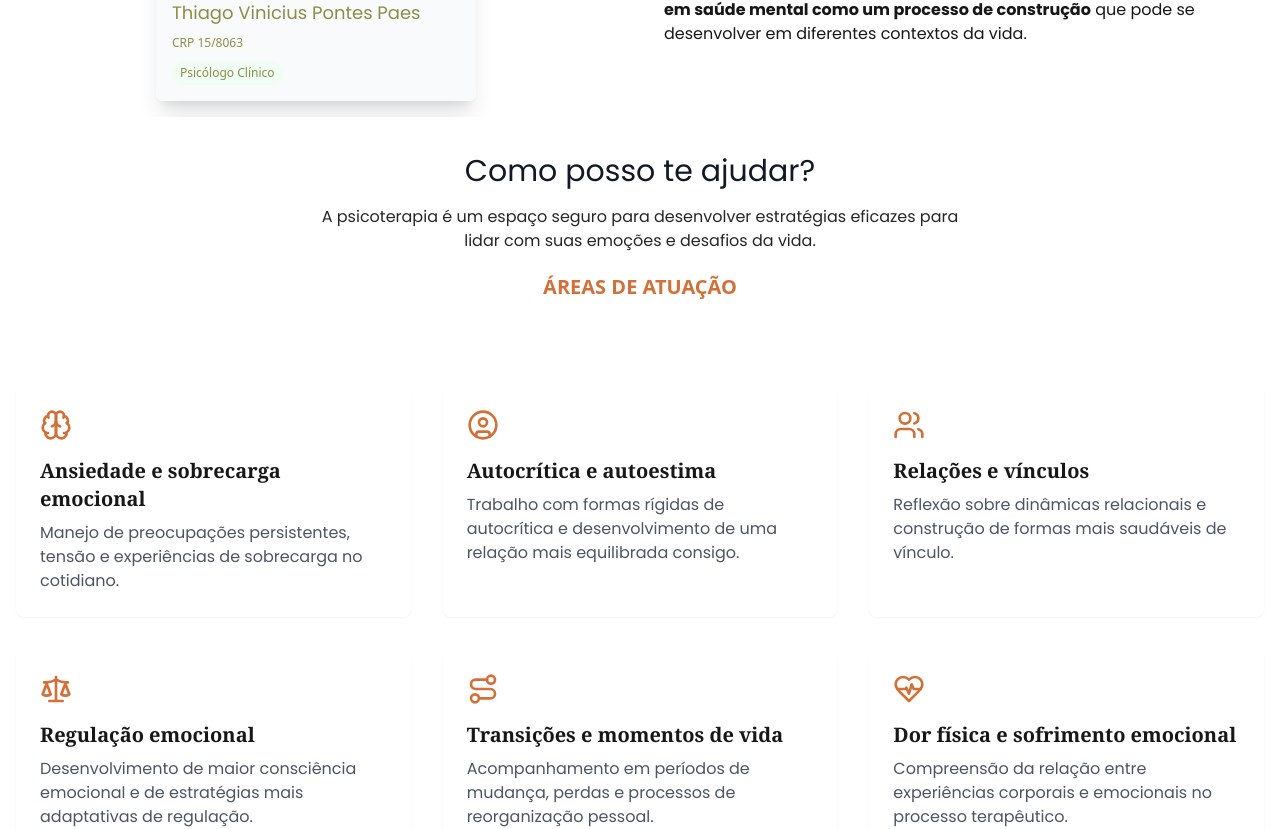
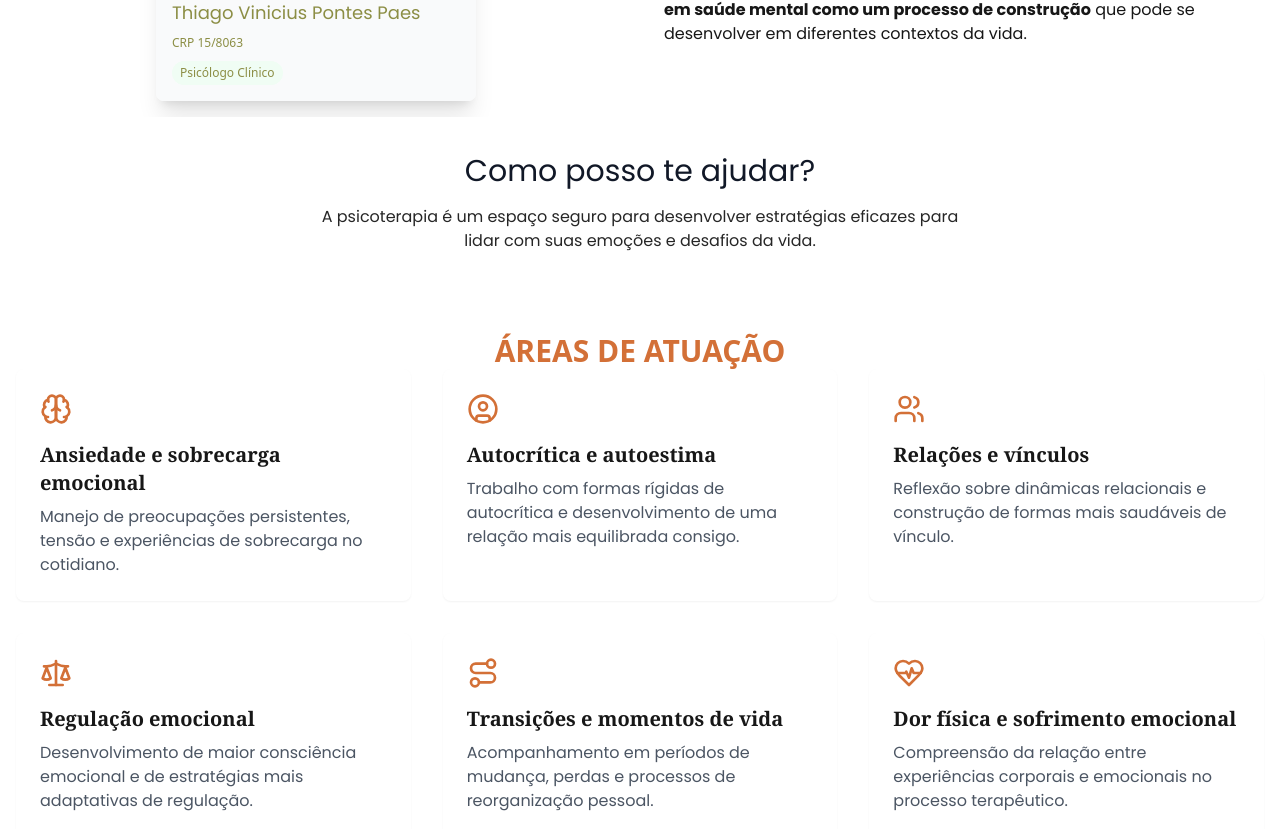
Before and after one commit to vitao-al/thiagopontespsicologo, a React (Vite) app: page / in a window 1280 px wide. Shown: the part 1056-1885 px from the top of the page. Built offline with nearby package versions, Linux system fonts and the light colour scheme.

Commit message:
style: fazendo justes nos espacamentos

```diff
--- a/src/components/Areas.tsx
+++ b/src/components/Areas.tsx
@@ -76,12 +76,14 @@ export default function Areas() {
   return (
     <section id="areas" className=" bg-white dark:bg-neutral-800 py-5">
       <div className="container mx-auto px-4 py-4">
-        <div className="text-center mb-16">
+        <div className="text-center mb-20">
           <h2 className="text-3xl font-bold text-gray-900 dark:text-white mb-4 font-poppins font-normal">Como posso te ajudar?</h2>
           <p className="text-neutral-800 dark:text-white max-w-2xl mx-auto font-poppins font-normal">
             A psicoterapia é um espaço seguro para desenvolver estratégias eficazes para lidar com suas emoções e desafios da vida.
           </p>
-          <p className="text-xl font-bold text-laranja dark:text-laranja mb-4 py-5">ÁREAS DE ATUAÇÃO</p>
+        </div>
+        <div className="text-center">
+          <p className="text-3xl font-bold text-laranja dark:text-laranja ">ÁREAS DE ATUAÇÃO</p>
         </div>
         <div className="grid grid-cols-1 md:grid-cols-2 lg:grid-cols-3 gap-8 font-poppins font-normal">
           {services.map((service, index) => (
--- a/src/components/Contact.tsx
+++ b/src/components/Contact.tsx
@@ -11,7 +11,7 @@ export default function Contact() {
             Estou à disposição para atender suas necessidades.
           </p>
         </div>
-        <div className="text-center mt-6 mb-12 rounded-lg">
+        <div className="text-center mt-6 mb-16 rounded-lg">
           <a
             href="https://www.instagram.com/psithiagopontes?utm_source=ig_web_button_share_sheet&igsh=ZDNlZDc0MzIxNw=="
             target="_blank"
```
